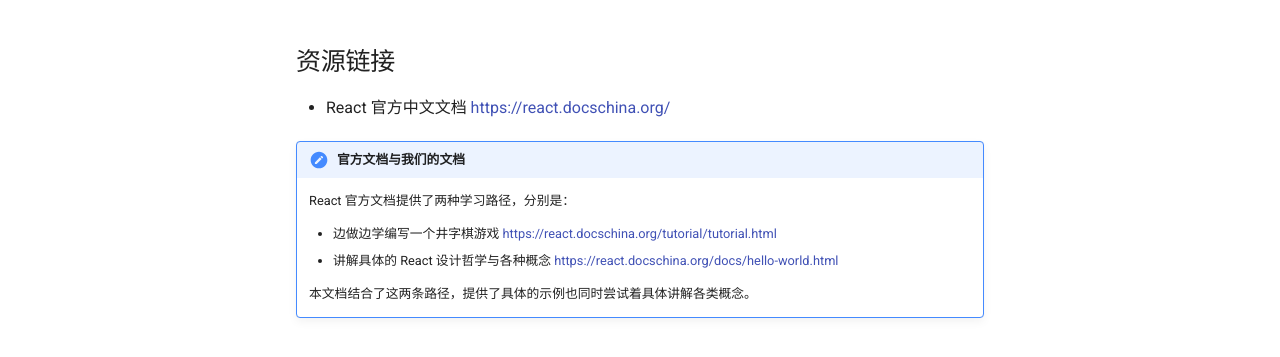
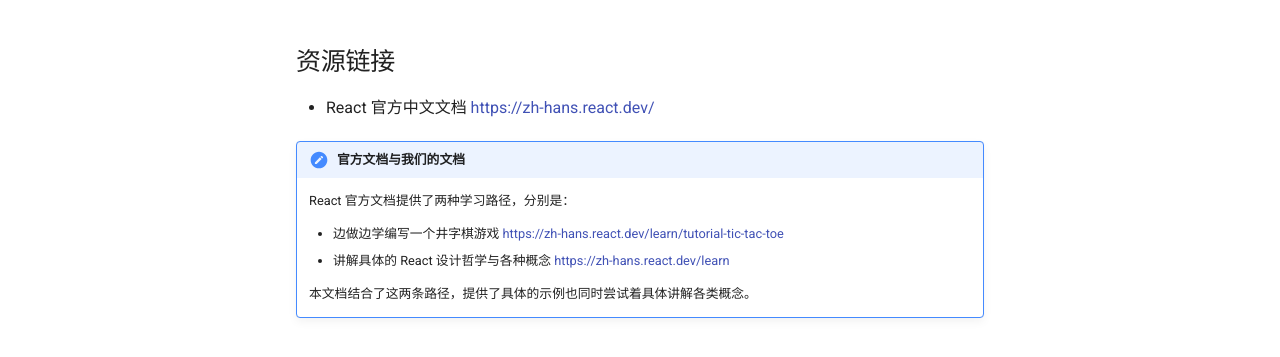
Before and after one commit to SAST-skill-docers/sast-skill-docs, an MkDocs documentation site: the page built from docs/frontend/react/index.md, in a window 1280 px wide and 1204 px high. Shown: the part 743-1100 px from the top of the window. Built offline with MkDocs 1.6.1 and Material for MkDocs 9.7.7, drawn with Linux system fonts in a browser that asks for light colours; comment, search, counter and statistics services are not loaded; some of the changed lines change nothing that is shown.

Commit message:
fix: update links

```diff
--- a/docs/frontend/react/index.md
+++ b/docs/frontend/react/index.md
@@ -23,13 +23,13 @@
 
 ## 资源链接
 
-- React 官方中文文档 <https://react.docschina.org/>
+- React 官方中文文档 <https://zh-hans.react.dev/>
 
 !!! note "官方文档与我们的文档"
 
     React 官方文档提供了两种学习路径，分别是：
 
-    - 边做边学编写一个井字棋游戏 <https://react.docschina.org/tutorial/tutorial.html>
-    - 讲解具体的 React 设计哲学与各种概念 <https://react.docschina.org/docs/hello-world.html>
+    - 边做边学编写一个井字棋游戏 <https://zh-hans.react.dev/learn/tutorial-tic-tac-toe>
+    - 讲解具体的 React 设计哲学与各种概念 <https://zh-hans.react.dev/learn>
 
     本文档结合了这两条路径，提供了具体的示例也同时尝试着具体讲解各类概念。
```
